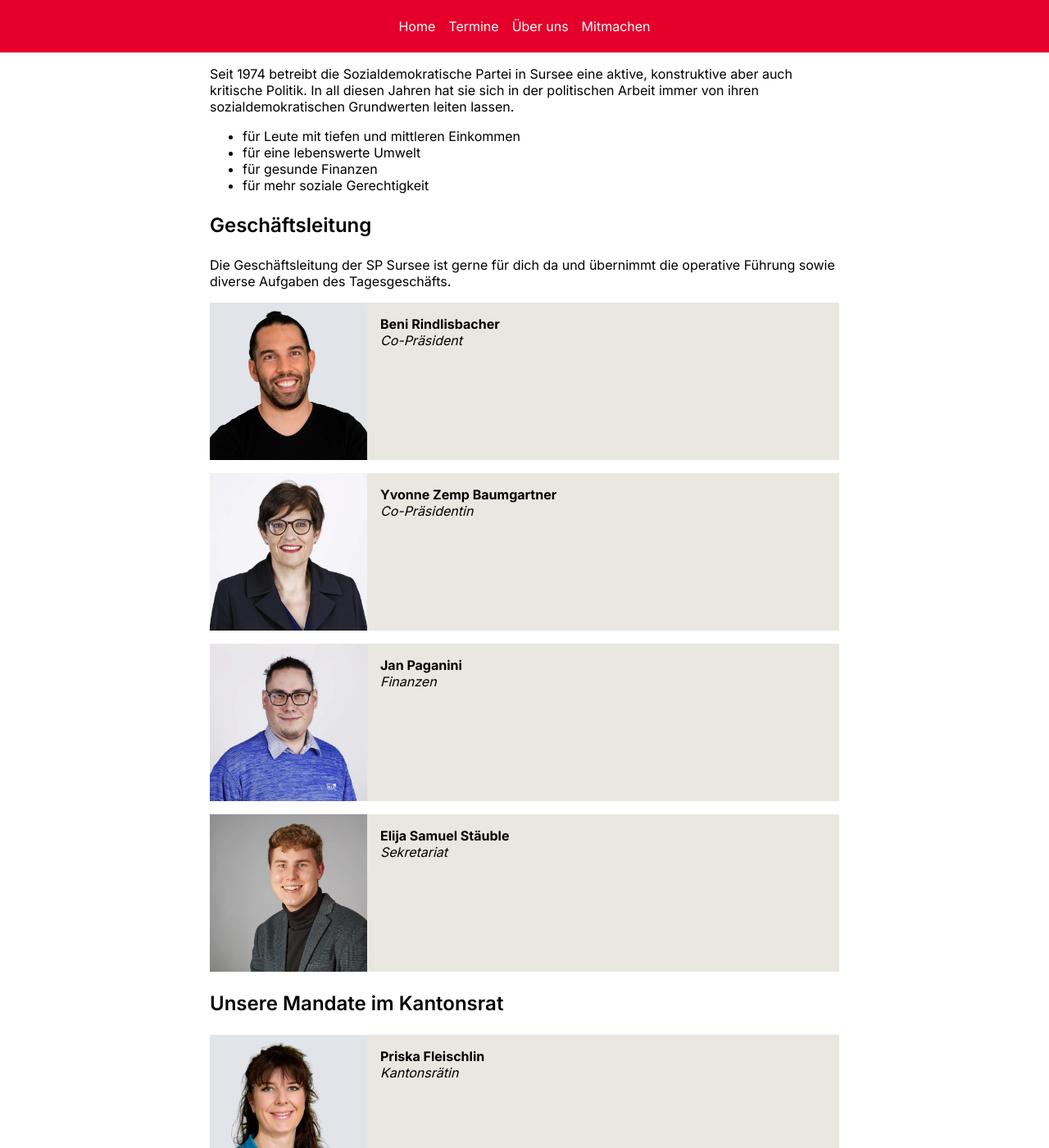
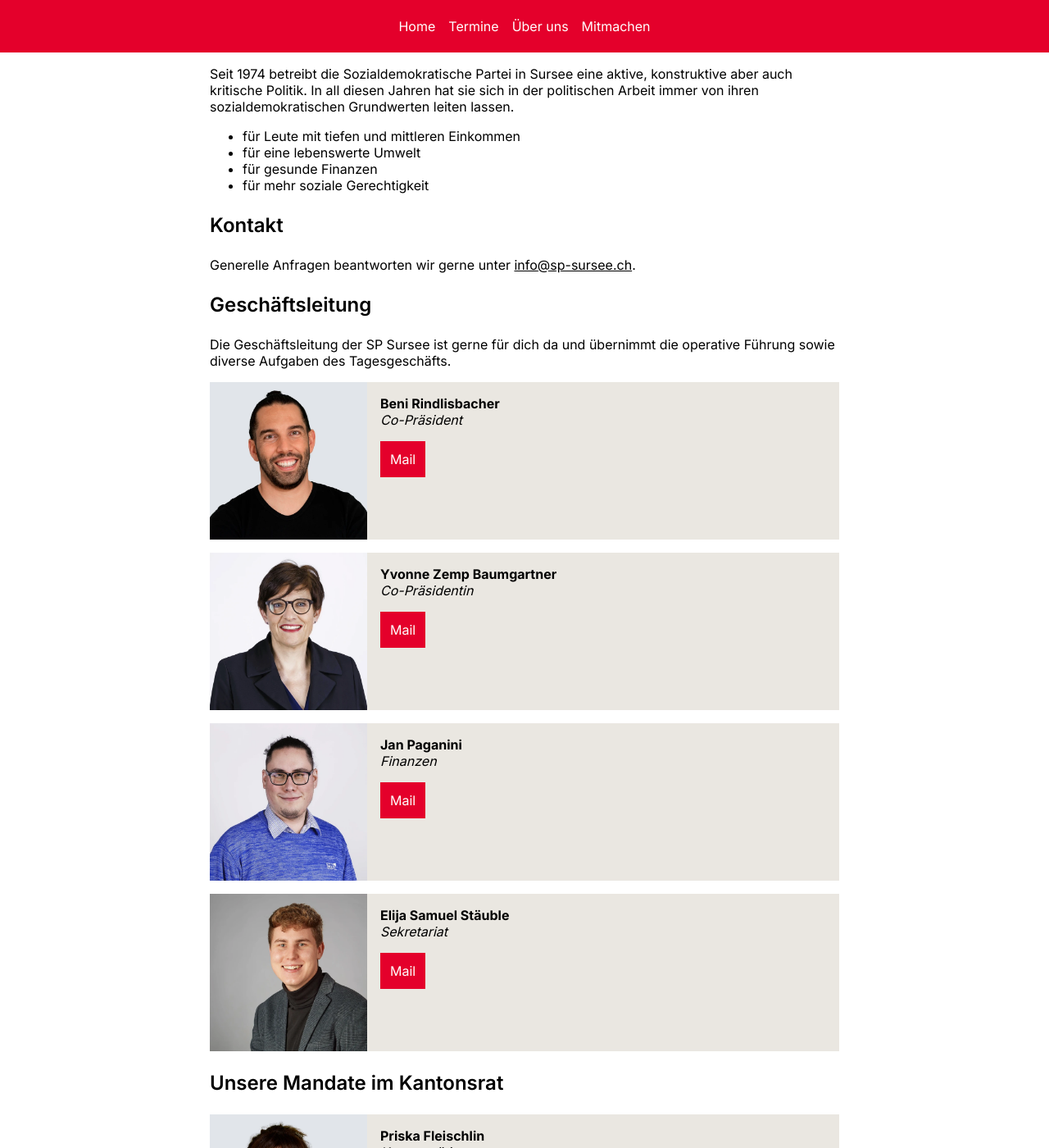
Before and after one commit to sp-sursee/sp-sursee.github.io, a Jekyll site: the page built from ueber-uns.md, in a window 1280 px wide and 1400 px high, scrolled down 289 px. Shown: the whole window at 82% size. Built offline with Jekyll 4.4.1, drawn with Linux system fonts in a browser that asks for light colours; our own code applies the rules of GitHub Pages for plain Markdown files.

Commit message:
update contact

```diff
--- a/_includes/portrait.html
+++ b/_includes/portrait.html
@@ -4,5 +4,8 @@
         <strong>{{include.name}}</strong><br>
         <em>{{include.role}}</em><br>
         {{include.caption}}
+        {% if include.email %}
+            <a class="button" href="mailto:{{include.email}}">Mail</a>
+        {% endif %}
     </figcaption>
 </figure>
--- a/ueber-uns.md
+++ b/ueber-uns.md
@@ -14,6 +14,10 @@ In all diesen Jahren hat sie sich in der politischen Arbeit immer von ihren sozi
 * für gesunde Finanzen
 * für mehr soziale Gerechtigkeit
 
+### Kontakt
+
+Generelle Anfragen beantworten wir gerne unter [info@sp-sursee.ch](mailto:info@sp-sursee.ch).
+
 ### Geschäftsleitung
 
 Die Geschäftsleitung der SP Sursee ist gerne für dich da und übernimmt die operative Führung sowie diverse Aufgaben des Tagesgeschäfts.
@@ -22,25 +26,28 @@ Die Geschäftsleitung der SP Sursee ist gerne für dich da und übernimmt die op
 image="/assets/images/portraits/beni-rindlisbacher.webp"
 name="Beni Rindlisbacher"
 role="Co-Präsident"
+email="beni.rindlisbacher@sp-sursee.ch"
 %}
-
 
 {% include portrait.html
 image="/assets/images/portraits/yvonne-zemp-baumgartner2.webp"
 name="Yvonne Zemp Baumgartner"
 role="Co-Präsidentin"
+email="yvonne.zemp@sp-sursee.ch"
 %}
 
 {% include portrait.html
 image="/assets/images/portraits/jan-paganini.webp"
 name="Jan Paganini"
 role="Finanzen"
+email="jan.paganini@sp-sursee.ch"
 %}
 
 {% include portrait.html
 image="/assets/images/portraits/elija-samuel-stäuble.webp"
 name="Elija Samuel Stäuble"
 role="Sekretariat"
+email="elija.staeuble@sp-sursee.ch"
 %}
 
 ### Unsere Mandate im Kantonsrat
```
Also changed, not shown: kontakt.md (+1 -2 lines).
